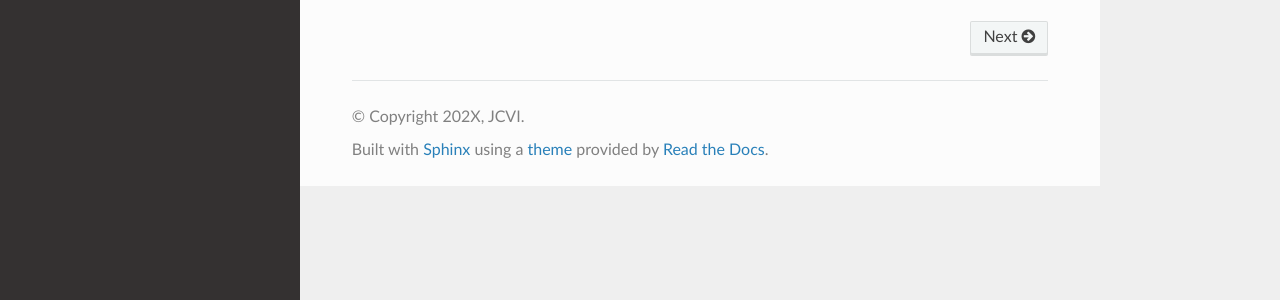
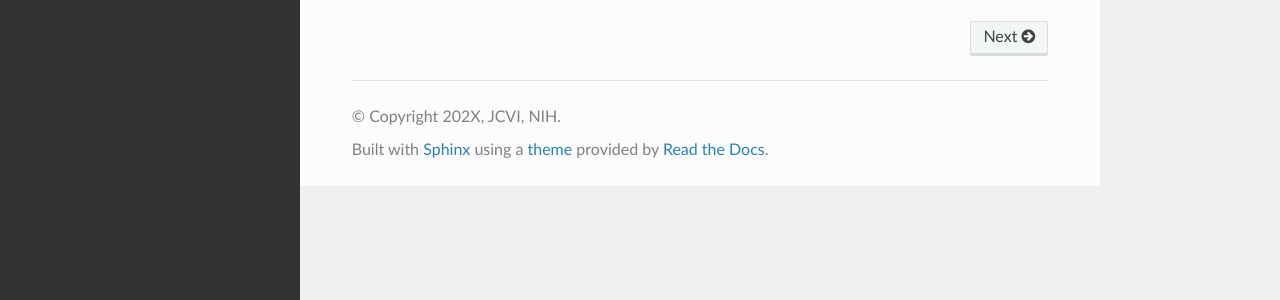
Before and after one commit to JCVenterInstitute/NSForest, a Sphinx documentation site: the page built from docs/source/index.rst, in a window 1280 px wide. Shown: the part 488-788 px from the top of the page. Built offline with Sphinx 7.4.7 and the Read the Docs theme 3.1.0, drawn with Linux system fonts in a browser that asks for light colours; pages that are not in the unit, such as notebooks, are missing from menus.

Commit message:
Update conf.py

```diff
--- a/docs/source/conf.py
+++ b/docs/source/conf.py
@@ -8,7 +8,7 @@ sys.path.insert(0, os.path.abspath("../.."))
 # -- Project information
 
 project = 'NS-Forest'
-copyright = '202X, JCVI'
+copyright = '202X, JCVI, NIH'
 author = 'Beverly Peng'
 
 release = '4.1'
```
